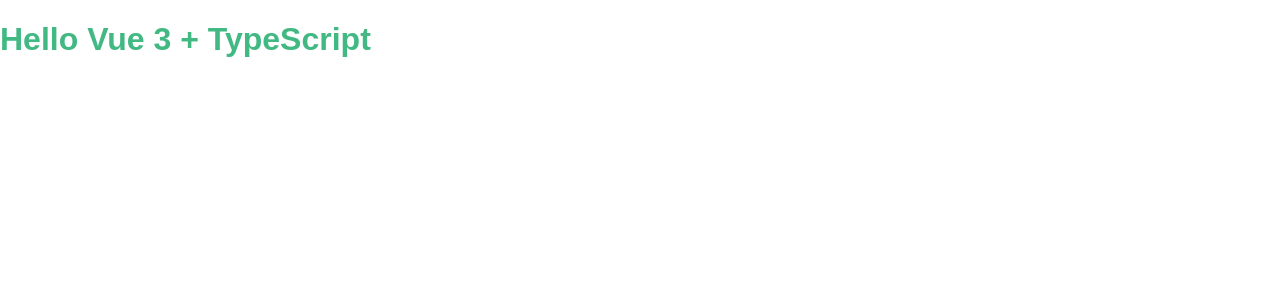
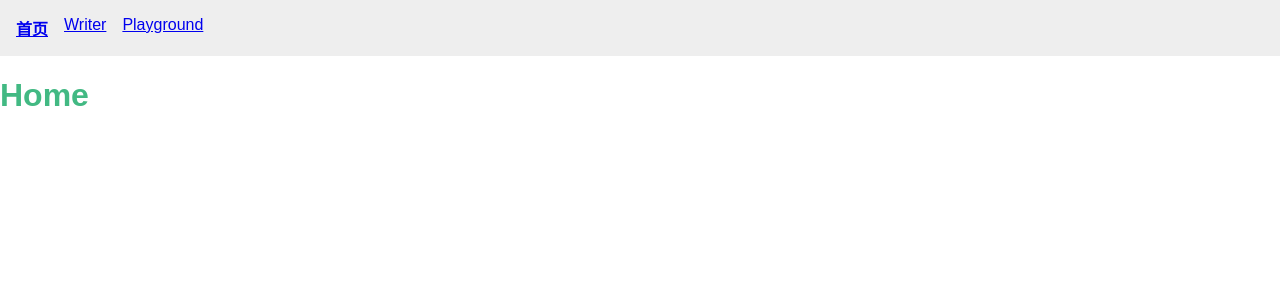
Before and after one commit to Mua-Zei/testRepo, a Vue app: page /#/ in a window 1280 px wide. Shown: the top 300 px of the page. Built offline with nearby package versions, Linux system fonts and the light colour scheme.

Commit message:
Add router and pages with snowflake home and writer editor

```diff
--- a/src/App.vue
+++ b/src/App.vue
@@ -1,6 +1,11 @@
 <template>
   <div id="app">
-    <h1>Hello Vue 3 + TypeScript</h1>
+    <nav class="nav">
+      <router-link to="/">首页</router-link>
+      <router-link to="/writer">Writer</router-link>
+      <router-link to="/playground">Playground</router-link>
+    </nav>
+    <router-view />
   </div>
 </template>
 
@@ -13,4 +18,13 @@
 </script>
 
 <style scoped>
+.nav {
+  display: flex;
+  gap: 1rem;
+  padding: 1rem;
+  background: #eee;
+}
+.nav a.router-link-exact-active {
+  font-weight: bold;
+}
 </style>
--- a/src/main.ts
+++ b/src/main.ts
@@ -1,5 +1,6 @@
 import { createApp } from 'vue';
 import App from './App.vue';
+import router from './router';
 import './styles.scss';
 
-createApp(App).mount('#app');
+createApp(App).use(router).mount('#app');
--- /dev/null
+++ b/src/pages/Home.vue
@@ -0,0 +1,96 @@
+<template>
+  <div class="home">
+    <canvas ref="canvas" class="snow-canvas"></canvas>
+    <h1>Home</h1>
+  </div>
+</template>
+
+<script lang="ts">
+import { defineComponent, onMounted, ref } from 'vue';
+
+interface Snowflake {
+  x: number;
+  y: number;
+  r: number;
+  vy: number;
+  alpha: number;
+}
+
+export default defineComponent({
+  name: 'Home',
+  setup() {
+    const canvas = ref<HTMLCanvasElement | null>(null);
+    const flakes: Snowflake[] = [];
+    let ctx: CanvasRenderingContext2D | null = null;
+    let width = 0;
+    let height = 0;
+
+    const createFlake = (x: number, y: number) => {
+      flakes.push({
+        x,
+        y,
+        r: Math.random() * 3 + 1,
+        vy: Math.random() * 1 + 0.5,
+        alpha: Math.random() * 0.5 + 0.5
+      });
+    };
+
+    const update = () => {
+      if (!ctx) return;
+      ctx.clearRect(0, 0, width, height);
+      for (let i = flakes.length - 1; i >= 0; i--) {
+        const f = flakes[i];
+        f.y += f.vy;
+        if (f.y > height) {
+          flakes.splice(i, 1);
+          continue;
+        }
+        ctx.globalAlpha = f.alpha;
+        ctx.beginPath();
+        ctx.arc(f.x, f.y, f.r, 0, Math.PI * 2);
+        ctx.fillStyle = '#fff';
+        ctx.fill();
+      }
+      requestAnimationFrame(update);
+    };
+
+    onMounted(() => {
+      if (canvas.value) {
+        ctx = canvas.value.getContext('2d');
+        const resize = () => {
+          width = window.innerWidth;
+          height = window.innerHeight;
+          canvas.value!.width = width;
+          canvas.value!.height = height;
+        };
+        resize();
+        window.addEventListener('resize', resize);
+        canvas.value.addEventListener('mousemove', (e) => {
+          for (let i = 0; i < 5; i++) {
+            createFlake(e.clientX, e.clientY);
+          }
+        });
+        update();
+      }
+    });
+
+    return { canvas };
+  }
+});
+</script>
+
+<style scoped>
+.home {
+  position: relative;
+  overflow: hidden;
+  height: 100vh;
+}
+.snow-canvas {
+  position: absolute;
+  top: 0;
+  left: 0;
+  width: 100%;
+  height: 100%;
+  z-index: -1;
+}
+</style>
--- /dev/null
+++ b/src/pages/Playground.vue
@@ -0,0 +1,20 @@
+<template>
+  <div class="playground">
+    <h1>Playground</h1>
+    <p>Coming soon...</p>
+  </div>
+</template>
+
+<script lang="ts">
+import { defineComponent } from 'vue';
+
+export default defineComponent({
+  name: 'Playground'
+});
+</script>
+
+<style scoped>
+.playground {
+  padding: 1rem;
+}
+</style>
--- /dev/null
+++ b/src/pages/Writer.vue
@@ -0,0 +1,26 @@
+<template>
+  <div class="writer">
+    <div id="editor" class="editor"></div>
+  </div>
+</template>
+
+<script lang="ts">
+import { defineComponent, onMounted } from 'vue';
+import Quill from 'quill';
+import 'quill/dist/quill.snow.css';
+
+export default defineComponent({
+  name: 'Writer',
+  setup() {
+    onMounted(() => {
+      new Quill('#editor', { theme: 'snow' });
+    });
+  }
+});
+</script>
+
+<style scoped>
+.editor {
+  height: 400px;
+}
+</style>
--- a/webpack.config.js
+++ b/webpack.config.js
@@ -30,6 +30,13 @@
         exclude: /node_modules/,
       },
       {
+        test: /\.css$/,
+        use: [
+          'vue-style-loader',
+          'css-loader'
+        ],
+      },
+      {
         test: /\.scss$/,
         use: [
           'vue-style-loader',
```
Also changed, not shown: package.json (+10 -8 lines), src/router/index.ts (added, +17 -0 lines), 1 other file (tests, documents, lock files or other folders).
